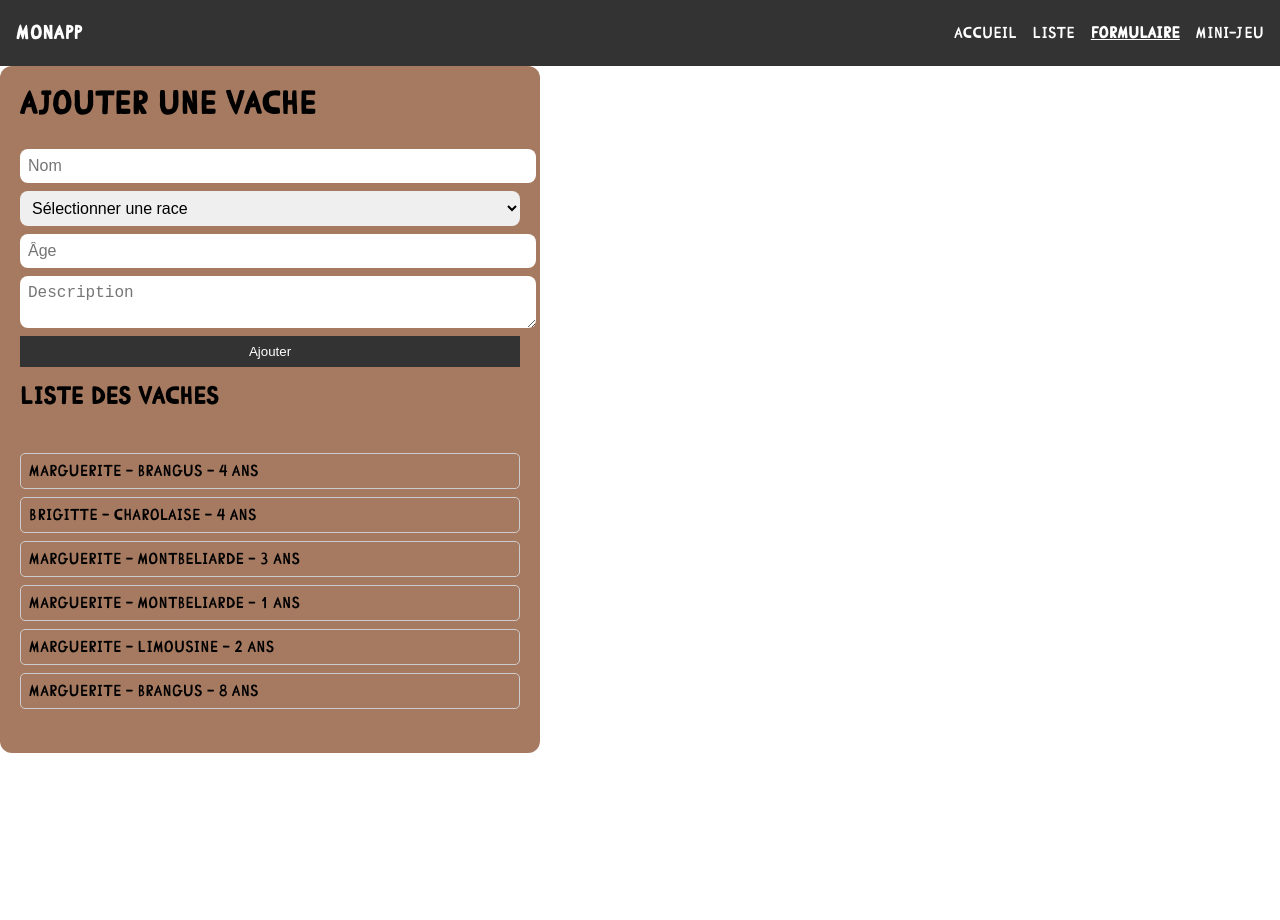
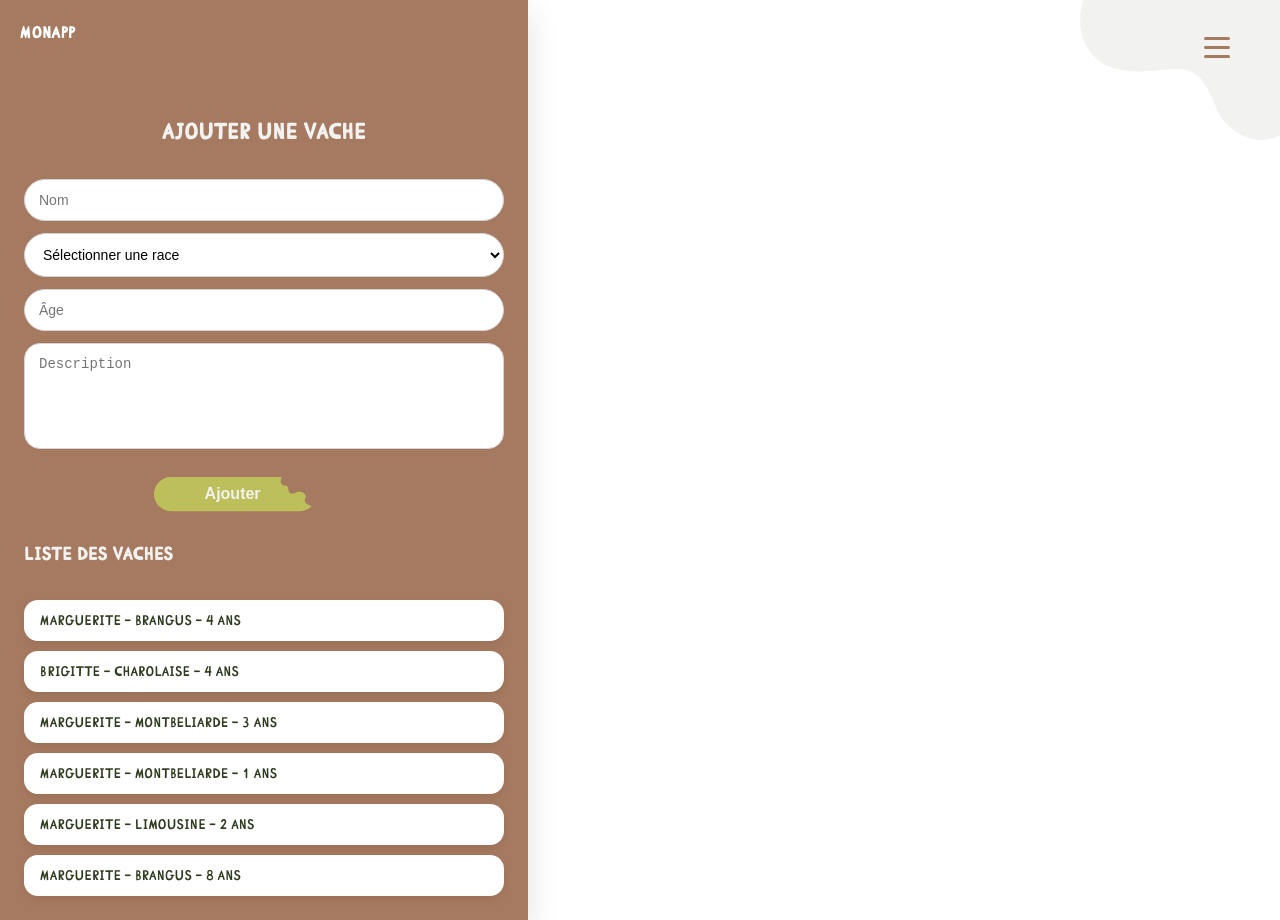
Before and after one commit to arnaud7012-spec/Cowbi, a Vue app: page /formulaire in a window 1280 px wide. Before the commit the page ends 800 px from the top, so only its background shows below. Built offline with nearby package versions, Linux system fonts and the light colour scheme; a web font is replaced by a local one.

Commit message:
Style_Avancement-01

```diff
--- a/src/Details.vue
+++ b/src/Details.vue
@@ -50,36 +50,77 @@ watchEffect(() => {
 <style scoped>
 .cow-detail {
   min-height: 100vh;
-  background-color: #A67A60;
-  padding: 24px;
+  background-color: #a67a60;
+  padding: 96px 20px 40px;
   color: white;
-  font-family: sans-serif;
+  display: flex;
+  flex-direction: column;
+  gap: 24px;
 }
 
-.cow-detail img {
-  width: 100%;
-  height: 240px;
-  object-fit: cover;
-  border-radius: 20px;
-  margin-bottom: 24px;
-  background-color: #e0e0e0;
+/* IMAGE PRINCIPALE */
+.cow-detail {
+  min-height: 100vh;
+  background-color: #a67a60;
+  padding: 96px 20px 40px;
+  color: white;
+  display: flex;
+  flex-direction: column;
+  gap: 20px;
 }
 
-.cow-detail h1 {
-  font-size: 28px;
-  letter-spacing: 2px;
-  margin-bottom: 6px;
-  text-transform: uppercase;
+/* IMAGE — forme plus organique */
+.cow-image {
+  width: 100%;
+  height: 280px;
+  object-fit: cover;
+  border-radius: 28px 28px 20px 20px; /* asymétrique */
+  box-shadow: 0 10px 24px rgba(0, 0, 0, 0.22);
 }
 
-.cow-detail p {
-  font-size: 14px;
-  opacity: 0.9;
+/* BLOC TEXTE — plus discret */
+.cow-detail > div {
+  background-color: rgba(255, 255, 255, 0.06);
+  border-radius: 16px; /* différent de l’image */
+  padding: 16px 18px 18px;
 }
 
+/* NOM — bien mis en avant */
+.cow-detail h1 {
+  font-size: 26px;
+  font-weight: 700;
+  letter-spacing: 2px;
+  text-transform: uppercase;
+  margin-bottom: 8px; /* éloigne le reste sans excès */
+}
+
+/* RACE + ÂGE — plus compact */
 .ligne {
   display: flex;
-  flex-direction: row;
-  gap: 12px;
+  gap: 10px;
+  margin-bottom: 10px;
 }
+
+.ligne p {
+  font-size: 12px;
+  letter-spacing: 1px;
+  text-transform: uppercase;
+  opacity: 0.8;
+}
+
+/* DESCRIPTION — plus proche */
+.cow-detail > div > p {
+  font-size: 14px;
+  line-height: 1.55;
+  opacity: 0.88;
+}
+
+/* TEXTE CHARGEMENT */
+p {
+  color: white;
+  text-align: center;
+  margin-top: 40px;
+  opacity: 0.8;
+}
+
 </style>
--- a/src/Formulaire.vue
+++ b/src/Formulaire.vue
@@ -9,7 +9,7 @@
       </select>
       <input v-model.number="nouvelleVache.age" type="number" placeholder="Âge" required />
       <textarea v-model="nouvelleVache.description" placeholder="Description"></textarea>
-      <button type="submit">Ajouter</button>
+      <Cta type="submit">Ajouter</Cta>
     </form>
 
     <h2>Liste des vaches</h2>
@@ -25,6 +25,7 @@
     import { ref, reactive, onMounted } from 'vue'
     import initialVaches from '../public/data.json'  // JSON initial
     import { useRouter } from 'vue-router'
+    import Cta from './components/cta.vue'
 
 
     const router = useRouter()
@@ -72,50 +73,82 @@
 
 <style scoped>
     .form-container {
-    max-width: 500px;
+  max-width: 480px;
+  padding: 24px;
+  background: #A67A60;
+  box-shadow: 0 12px 30px rgba(0, 0, 0, 0.12);
   display: flex;
   flex-direction: column;
-    gap: 1rem;
-    background-color: #A67A60;
-    padding: 20px;
-    border-radius: 12px;
+  gap: 20px;
 }
 
+/* Titres */
+h1 {
+  text-align: center;
+  font-size: 22px;
+  color: #F2F2F0;
+  margin-top: 20%;
+}
+
+h2 {
+  font-size: 18px;
+  color: #F2F2F0;
+  margin-top: 12px;
+}
+
+/* Formulaire */
 form {
   display: flex;
   flex-direction: column;
-    gap: 0.5rem;
+  gap: 12px;
 }
 
-input, select, textarea {
-    padding: 0.5rem;
-    font-size: 1rem;
-    width: 100%;
-    border-radius: 8px;
-    border: none;
+input,
+select,
+textarea {
+  padding: 12px 14px;
+  font-size: 14px;
+  border-radius: 999px;
+  border: 1px solid #d4d4d4;
+  outline: none;
+  background: white;
 }
 
-button {
-    padding: 0.5rem;
-    background-color: #333;
-    color: white;
-    border: none;
-    cursor: pointer;
+textarea {
+  border-radius: 16px;
+  resize: none;
+  min-height: 80px;
 }
 
+input:focus,
+select:focus,
+textarea:focus {
+  border-color: #b8c85a;
+}
+
+/* Bouton */
+.cta-button { /* si tu veux ajuster le bouton */
+  margin-top: 16px; /* espace au-dessus du bouton */
+  margin-left: 27%;
+}
+
+/* Liste des vaches */
 ul {
   list-style: none;
   padding: 0;
+  margin: 0;
+  display: flex;
+  flex-direction: column;
+  gap: 10px;
 }
 
 li {
-    border: 1px solid #ccc;
-    padding: 0.5rem;
-    margin-bottom: 0.5rem;
-    border-radius: 5px;
+  background: white;
+  padding: 12px 16px;
+  border-radius: 14px;
+  font-size: 14px;
+  color: #2f3b1f;
+  box-shadow: 0 4px 10px rgba(0, 0, 0, 0.08);
 }
 
-h1, h2 {
-    margin: 0 0 10px 0;
-}
 </style>
--- a/src/Liste.vue
+++ b/src/Liste.vue
@@ -1,50 +1,62 @@
 <template>
   <div class="cow-list">
-    <router-link
+    <div
       v-for="cow in cows"
       :key="cow.id"
-      :to="`/cows/${cow.id}`"
       class="cow-card"
     >
+      <!-- Image cliquable -->
+      <router-link :to="`/cows/${cow.id}`">
         <img
           :src="`/public/img/${cow.race}.jpg`"
           :alt="cow.nom"
           class="cow-image"
         />
+      </router-link>
+
+      <!-- Overlay -->
       <div class="overlay">
         <h2>{{ cow.nom }}</h2>
         <p>{{ cow.race }}</p>
       </div>
-      <button v-if="cow.added" @click="removeCow(cow.id)">Supprimer</button>
-    </router-link>
 
+      <!-- Bouton SVG en bas à gauche -->
+      <ButtonList :id="cow.id" />
+
+      <!-- Bouton supprimer -->
+      <button
+        v-if="cow.added"
+        class="delete-btn"
+        @click="removeCow(cow.id)"
+      />
     </div>
-  <Cta @click="goToFormulaire">Ajouter</Cta>
+  </div>
+
+  <!-- CTA Ajouter -->
+  <Cta class="cta" @click="goToFormulaire">Ajouter</Cta>
 </template>
 
 <script setup>
 import { ref, onMounted } from 'vue'
+import { useRouter } from 'vue-router'
 import Cta from './components/cta.vue'
-import { useRouter } from 'vue-router'
+import ButtonList from './components/buttonlist.vue'
+
 const router = useRouter()
 const cows = ref([])
 
 onMounted(async () => {
   try {
-    // 1️⃣ Charger le JSON initial
     const response = await fetch('/data.json')
     const initialCows = await response.json()
 
-    // 2️⃣ Charger les vaches ajoutées dans localStorage
     const savedCows = localStorage.getItem('cows')
     const addedCows = savedCows ? JSON.parse(savedCows) : []
 
-    // 3️⃣ Ne garder que les nouvelles vaches (éviter doublons)
     const filteredAddedCows = addedCows.filter(ac =>
       !initialCows.some(ic => ic.id === ac.id)
     )
 
-    // 4️⃣ Combiner initial + nouvelles
     cows.value = [...initialCows, ...filteredAddedCows]
   } catch (err) {
     console.error('Erreur chargement JSON', err)
@@ -52,13 +64,12 @@ onMounted(async () => {
 })
 
 function goToFormulaire() {
-    router.push({ name: 'Formulaire' }) // ou router.push('/liste')
+  router.push({ name: 'Formulaire' })
 }
+
 function removeCow(id) {
-  // 1️⃣ Filtrer le tableau local pour enlever la vache
   cows.value = cows.value.filter(c => c.id !== id)
 
-  // 2️⃣ Mettre à jour localStorage
   const saved = localStorage.getItem('cows')
   const localCows = saved ? JSON.parse(saved) : []
 
@@ -68,56 +79,90 @@ function removeCow(id) {
 </script>
 
 <style scoped>
-body {
-    margin: 0;
-    padding: 0;
+/* Fond général */
+.cow-list {
+  min-height: 100vh;
+  padding: 120px 20px 140px;
+  background-color: #a67a60;
+  display: flex;
+  flex-direction: column;
+  align-items: center;
+  gap: 48px;
 }
 
-.cow-list {
-    padding-top: 100px;
-    background-color: #A67A60;
-    display: flex;
-    flex-wrap: wrap;
-    flex-direction: column;
-    align-items: center;
-    gap: 50px;
+/* Carte */
+.cow-card {
+  position: relative;
+  width: 100%;
+  max-width: 320px;
+  height: 160px;
+  border-radius: 20px;
+  overflow: hidden;
 }
 
-.cow-card {
-    position: relative;
-    overflow: hidden;
-    width: 70%;
-    border-radius: 12px;
+/* Image */
+.cow-image {
+  width: 100%;
+  height: 100%;
+  object-fit: cover;
 }
 
-.cow-image {
-    width: 100%;
-    height: 250px;
-    object-fit: cover;
-    display: block;
-}
-
+/* Tache */
 .overlay {
   position: absolute;
   top: 0;
-    right: -5px;
-    padding: 12px;
-    width: 50%;
+  right: -6px;
+  width: 40%;
   height: 100%;
   background-image: url('/public/img/tache_liste.png');
+  background-repeat: no-repeat;
   background-size: cover;
-    background-repeat: no-repeat;
-    text-align: end;
+  padding: 14px 16px;
+  display: flex;
+  flex-direction: column;
+  justify-content: flex-start;
+  text-align: right;
   color: white;
+  z-index: 2;
 }
 
-h2 {
+/* Texte */
+.overlay h2 {
   margin: 0;
-    font-size: 1.2rem;
+  font-size: 15px;
+  font-weight: 700;
+  letter-spacing: 1px;
+  text-transform: uppercase;
 }
 
-p {
-    margin: 4px 0 0;
-    font-size: 0.9rem;
+.overlay p {
+  margin-top: 6px;
+  font-size: 11px;
+  letter-spacing: 1px;
+  text-transform: uppercase;
+  opacity: 0.9;
 }
+
+/* Bouton supprimer */
+.delete-btn {
+  position: absolute;
+  bottom: 14px;
+  right: 14px;
+  width: 36px;
+  height: 36px;
+  border-radius: 50%;
+  background-color: #e74c3c;
+  border: none;
+  cursor: pointer;
+  z-index: 3;
+}
+
+/* CTA */
+.cta {
+  position: fixed;
+  bottom: 32px;
+  left: 30%;
+  z-index: 10;
+}
+
 </style>
--- /dev/null
+++ b/src/components/buttonlist.vue
@@ -0,0 +1,47 @@
+<template>
+  <router-link
+    :to="{ name: 'CowDetail', params: { id } }"
+    class="button-list"
+  >
+    <svg
+      width="36"
+      height="36"
+      viewBox="0 0 49 36"
+      fill="none"
+      xmlns="http://www.w3.org/2000/svg"
+    >
+      <path
+        d="M30.9707 0.5C40.4172 0.5 48.0752 8.15798 48.0752 17.6045C48.0749 27.0508 40.4171 34.708 30.9707 34.708H17.6045C8.15814 34.708 0.500258 27.0508 0.5 17.6045C0.5 8.15798 8.15798 0.5 17.6045 0.5H30.9707Z"
+        fill="#BCBF5A"
+      />
+      <path
+        d="M30.397 11.9879V23.4813M30.397 11.9879H18.9036M30.397 11.9879L16.988 25.3969"
+        stroke="#D9D9D9"
+        stroke-width="2"
+        stroke-linecap="round"
+        stroke-linejoin="round"
+      />
+    </svg>
+  </router-link>
+</template>
+
+<script setup>
+defineProps({
+  id: {
+    type: [String, Number],
+    required: true
+  }
+})
+</script>
+
+<style scoped>
+.button-list {
+  position: absolute;
+  bottom: 14px;
+  left: 14px;
+  width: 36px;
+  height: 36px;
+  cursor: pointer;
+  z-index: 3;
+}
+</style>
--- a/src/components/nav.vue
+++ b/src/components/nav.vue
@@ -34,89 +34,138 @@ function closeMenu() {
 </script>
 
 <style scoped>
+/* NAVBAR GLOBALE */
 .navbar {
-  background-color: #333;
-  color: white;
-  padding: 0.5rem 1rem;
+  position: fixed;
+  top: 0;
+  right: 0;
+  width: 100%;
+  height: 100px;
+  z-index: 1000; /* AU-DESSUS DE TOUT */
 }
 
+
+/* CONTENEUR */
 .nav-container {
-  display: flex;
-  justify-content: space-between;
-  align-items: center;
+  position: relative;
+  width: 100%;
+  height: 100%;
+}
+
+
+/* LOGO (optionnel, discret) */
+.logo {
+  position: absolute;
+  top: 24px;
+  left: 20px;
+  pointer-events: auto;
 }
 
 .logo a {
   color: white;
   font-weight: bold;
-  font-size: 1.2rem;
+  font-size: 1rem;
   text-decoration: none;
 }
 
-.burger {
-  display: none;
-  flex-direction: column;
-  gap: 5px;
-  border: none;
-  background: none;
-  cursor: pointer;
+/* TACHE MENU */
+.nav-container::after {
+  content: "";
+  position: absolute;
+  top: -20px;
+  right: -20px;
+  width: 220px;
+  height: 160px;
+  background-image: url('@/assets/tachemenu.svg'); /* ou .png */
+  background-repeat: no-repeat;
+  background-size: contain;
+  z-index: 1;
+  pointer-events: none; /* déco seulement */
 }
 
+
+/* BURGER */
+.burger {
+  position: absolute;
+  top: 36px;
+  right: 44px;
+  display: flex;
+  flex-direction: column;
+  gap: 6px;
+  background: none;
+  border: none;
+  cursor: pointer;
+  z-index: 2; /* AU-DESSUS DE LA TACHE */
+}
+
+
 .burger span {
-  display: block;
-  width: 25px;
+  width: 26px;
   height: 3px;
-  background-color: white;
+  background-color: #a67a60;
+  border-radius: 2px;
   transition: 0.3s;
 }
 
+/* Animation burger */
 .burger span.open:nth-child(1) {
-  transform: rotate(45deg) translate(5px, 5px);
+  transform: rotate(45deg) translate(6px, 6px);
 }
 .burger span.open:nth-child(2) {
   opacity: 0;
 }
 .burger span.open:nth-child(3) {
-  transform: rotate(-45deg) translate(5px, -5px);
+  transform: rotate(-45deg) translate(6px, -6px);
 }
 
+/* LIENS */
 .nav-links {
+  position: fixed;
+  top: 0;
+  right: 0;
+  height: 100vh;
+  width: 70%;
+  max-width: 260px;
+  padding: 120px 24px;
+  list-style: none;
   display: flex;
-  list-style: none;
-  gap: 1rem;
+  flex-direction: column;
+  gap: 24px;
+
+  background-color: #a67a60;
+  background-image: url('/public/img/tachemenu.png');
+  background-repeat: no-repeat;
+  background-position: top right;
+  background-size: 80%;
+
+  transform: translateX(100%);
+  transition: transform 0.3s ease;
+  z-index: 90;
 }
 
+/* Menu ouvert */
+.nav-links.open {
+  transform: translateX(0);
+}
+
+/* Liens */
 .nav-links li a {
   color: white;
   text-decoration: none;
+  font-size: 18px;
+  letter-spacing: 1px;
+  text-transform: uppercase;
 }
 
 .nav-links li a.router-link-active {
   font-weight: bold;
-  text-decoration: underline;
 }
 
-/* Responsive */
-@media (max-width: 768px) {
-  .burger {
-    display: flex;
-  }
-
+/* Desktop (menu caché si besoin plus tard) */
+@media (min-width: 769px) {
   .nav-links {
-    position: absolute;
-    top: 60px;
-    right: 0;
-    z-index: 10;
-    flex-direction: column;
-    background-color: #333;
-    width: 200px;
-    padding: 1rem;
-    transform: translateX(100%);
-    transition: transform 0.3s ease;
-  }
-
-  .nav-links.open {
-    transform: translateX(0);
+    display: none;
   }
 }
+
 </style>
```
Also changed, not shown: src/assets/tachemenu.svg (added). Lines whose indentation alone changed are shown as unchanged.
